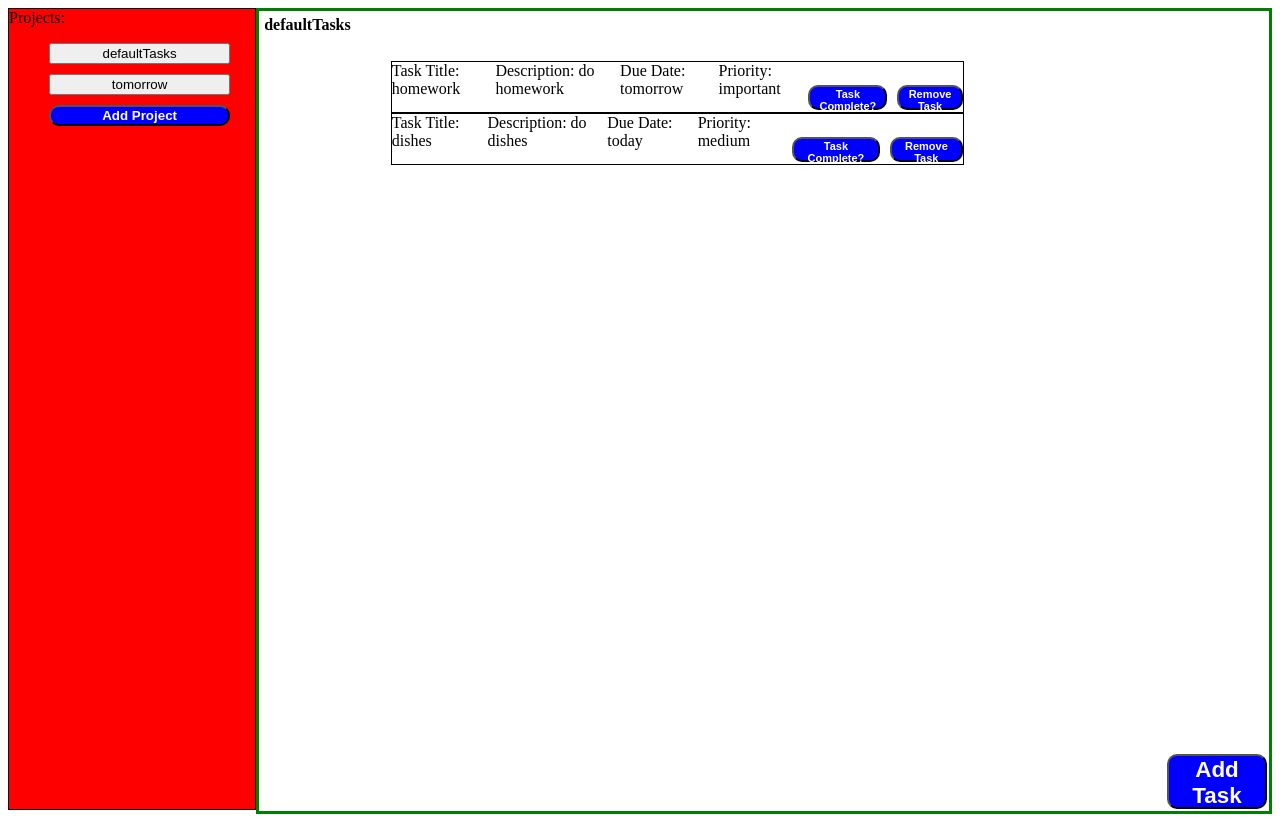
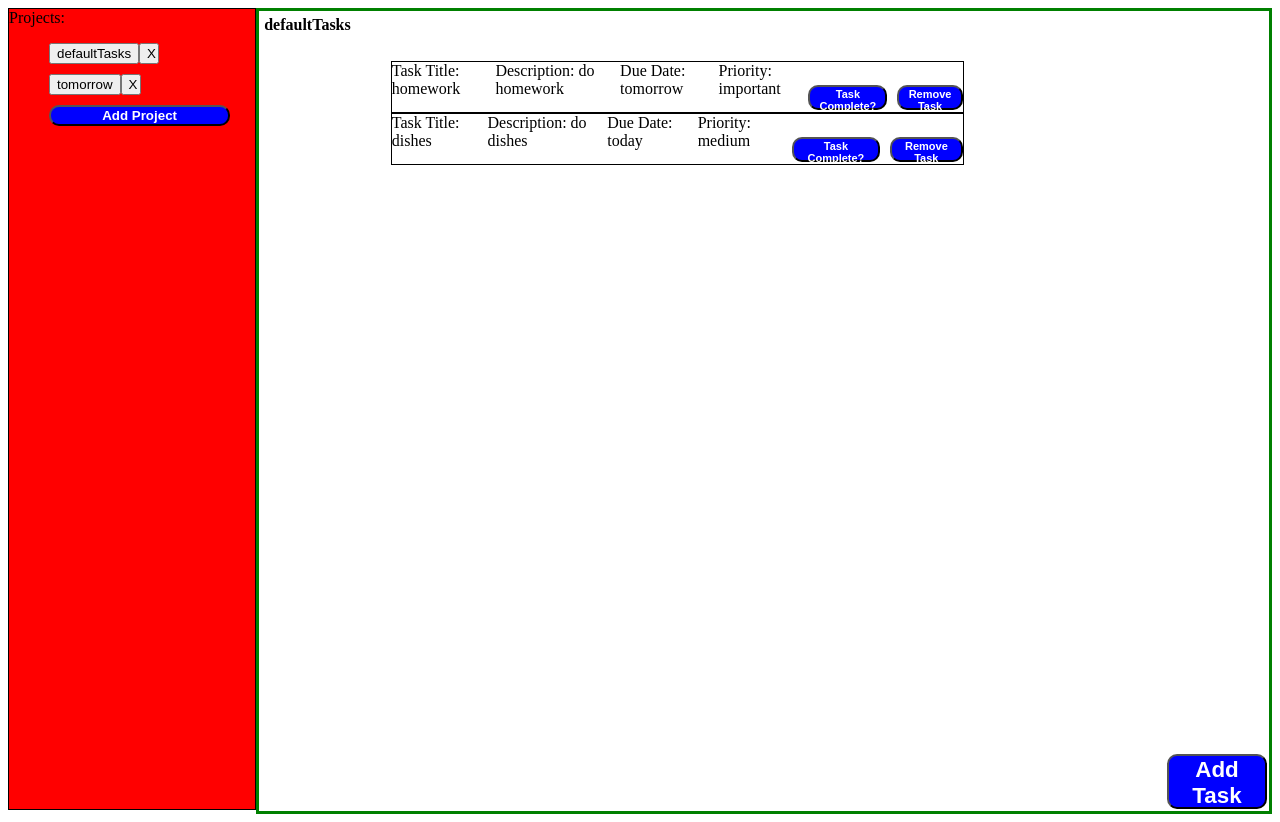
Before and after one commit to bpfahert/todo, a website built with webpack: page dist/index.html in a window 1280 px wide. Built offline with nearby package versions, Linux system fonts and the light colour scheme.

Commit message:
Add project removal buttons to sidebar
Project removal buttons were added to the sidebar. A new bug was found where a task array
complete won't change to true if previous task entries were removed prior to marking as
complete. This needs to be fixed still.

```diff
--- a/src/dom.js
+++ b/src/dom.js
@@ -76,7 +76,7 @@ function renderTasks(array) {
         newTask.remove();
     });
 
-    //Only works once, won't switch back
+    //Only works once, won't switch back. also only works until previous array items are removed TODO FIX BUG
     completeBtn.addEventListener('click', () => {
         if (completeBtn.textContent == "Task Complete?") {
             array[i].complete = true;
@@ -93,20 +93,26 @@ function renderTasks(array) {
 //render the sidebar from projects array
 function renderSidebar(project) {
     removeAllProjects();
-
-    //RemoveTitle() needed
-
-
     for (let i = 0; i < project.length; i++) {
         let addProjectBtn = document.querySelector(".addprojectbtn");
         let projectList = document.querySelector(".projectlist");
+
+        let projectEntryDiv = document.createElement("div");
+        projectEntryDiv.classList += "projectdiv";
+
         let projectEntry = document.createElement("button");
-
         projectEntry.setAttribute("type", "button");
         projectEntry.classList += "project";
         projectEntry.textContent = `${project[i].name}`;
 
-        projectList.insertBefore(projectEntry, addProjectBtn);
+        let projectRemoveBtn = document.createElement("button");
+        projectRemoveBtn.setAttribute("type", "button");
+        projectRemoveBtn.classList += "projectremovebtn";
+        projectRemoveBtn.textContent = "X ";
+
+        projectList.insertBefore(projectEntryDiv, addProjectBtn);
+        projectEntryDiv.appendChild(projectEntry);
+        projectEntryDiv.appendChild(projectRemoveBtn);
 
         projectEntry.addEventListener('click', () => {
             let currentProject = project[i].array;
@@ -118,7 +124,7 @@ function renderSidebar(project) {
 };
 
 function removeAllProjects() {
-    let allProjects = document.querySelectorAll(".project");
+    let allProjects = document.querySelectorAll(".projectdiv");
     allProjects.forEach(project => {
         project.remove();
     });
--- a/src/index.js
+++ b/src/index.js
@@ -34,8 +34,6 @@ projectArray[1].array.push(tomorrowTask);
 renderTasks(projectArray[0].array);
 
 //button for creating a new task
-
-//TODO: ALLOW ADDING TASKS TO SELECTED PROJECT
 let submitBtn = document.querySelector(".submittaskbtn");
 submitBtn.addEventListener('click', () => {
     const newTitle = document.querySelector("#title");
@@ -43,8 +41,8 @@ submitBtn.addEventListener('click', () => {
     const newDueDate = document.querySelector("#duedate");
     const newPriority = document.querySelector("#priority");
     const newTask = taskFactory(`${newTitle.value}`, `${newDescription.value}`, `${newDueDate.value}`, `${newPriority.value}`);
-    projectArray[0].array.push(newTask);
-    renderTasks(projectArray[0].array);
+    projectArray[findCurrentProjectIndex()].array.push(newTask);
+    renderTasks(projectArray[findCurrentProjectIndex()].array);
     closeForm("form");
 });
 
@@ -75,3 +73,15 @@ console.log(projectArray[0].array);
 console.table(projectArray);
 // console.log(projects[0].name);
 // console.log(defaultTasks.name);
+
+
+function findCurrentProjectIndex() {
+    const currentProjectTitle = document.querySelector(".currentprojecttitle");
+    const projectIndex = projectArray.findIndex(object => {
+        return object.name === `${currentProjectTitle.textContent}`;
+    });
+    console.log(projectIndex);
+    return projectIndex;
+}
+
+// findCurrentProjectIndex();
--- a/src/style.css
+++ b/src/style.css
@@ -15,6 +15,10 @@ li {
   border: solid black 1px;
   justify-self: flex-start;
 
+}
+
+.projectremovebtn {
+  width: 20px;
 }
 
 .projectlist {
```
Also changed, not shown: dist/main.js.
